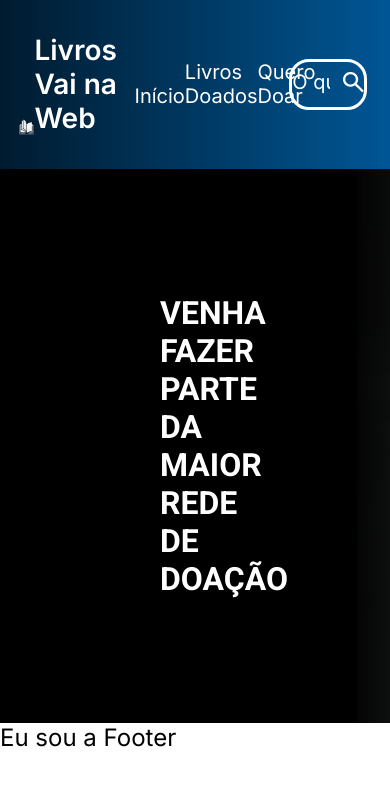
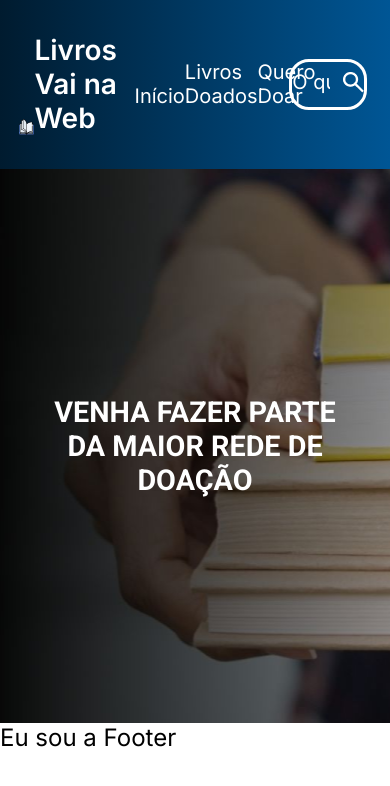
Before and after one commit to germanavaz/desafio-final-vai-na-web, a React (Vite) app: page / in a window 390 px wide. Shown: the top 786 px of the page. Built offline with nearby package versions, Linux system fonts and the light colour scheme.

Commit message:
page inicio banner scss

```diff
--- a/src/pages/Inicio/inicio.module.scss
+++ b/src/pages/Inicio/inicio.module.scss
@@ -3,6 +3,8 @@
     padding: 0;
     box-sizing: border-box;
 }
+
+//-------------------- Banner ------------------//
 
 .bannerPrincipal {
     min-height: 554px;
@@ -23,3 +25,19 @@
 
         }
 }
+
+@media screen and (max-width: 600px) {
+    .bannerPrincipal {
+        background-position-x: 35%;
+        justify-content: center;
+        background-size: cover;
+        padding: 0;
+        max-height: 50vh;
+
+        h2 {
+            font-size: 1.8rem;
+            text-align: center;
+            width: 80%;
+        }
+    }
+}
```
